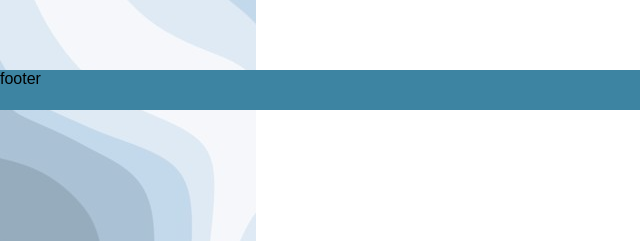
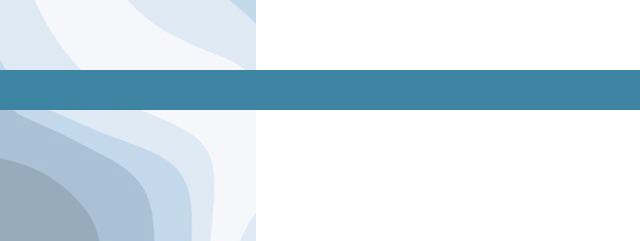
Before and after one commit to vidushigupta21/vidushigupta21.github.io, a plain HTML site: page attendance.html in a window 1280 px wide. Shown: the part 690-931 px from the top of the page, 0-640 px from the left. Drawn offline with Linux system fonts and the light colour scheme.

Commit message:
Update attendance.html

```diff
--- a/attendance.html
+++ b/attendance.html
@@ -35,7 +35,7 @@
   </div>
   <div class="right" style="background-color:#f1f1f1;"></div>
 
-<footer>footer</footer>
+<footer></footer>
 </div>
   </body>
 </html>
```
